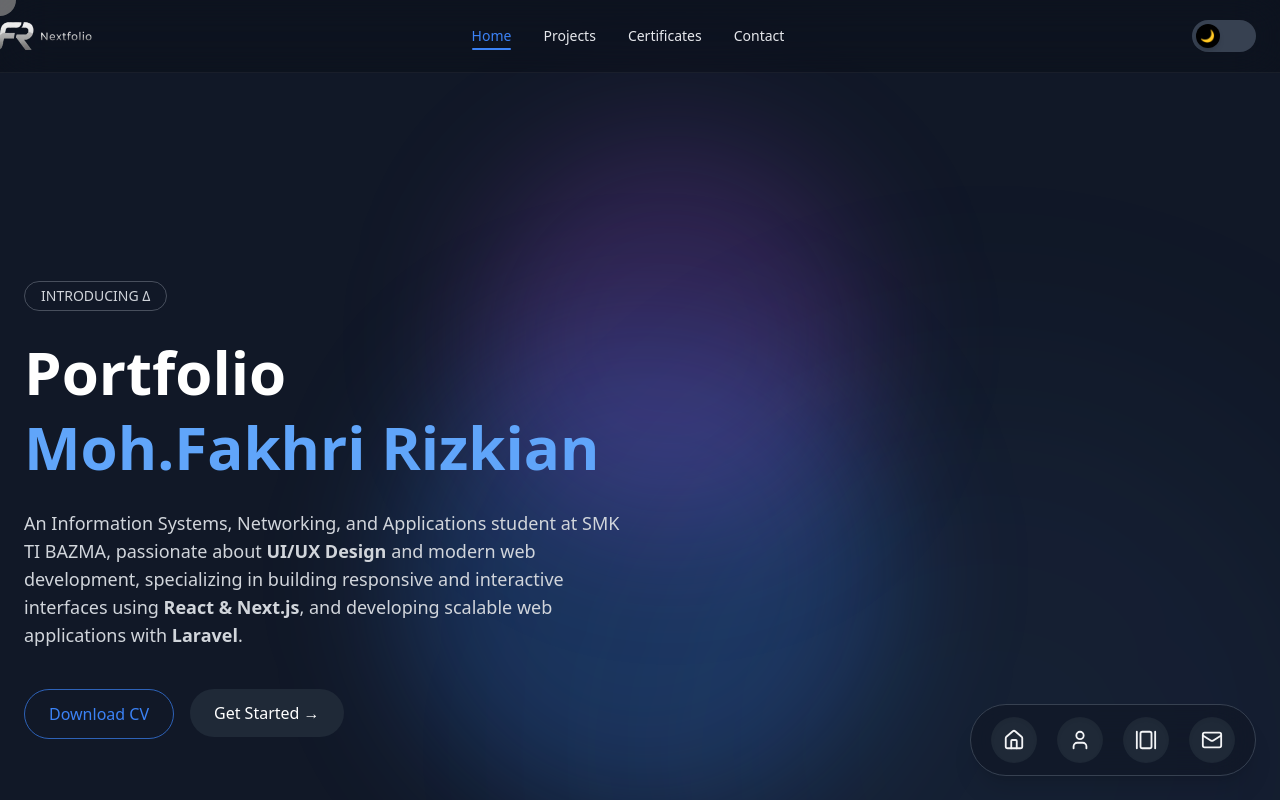
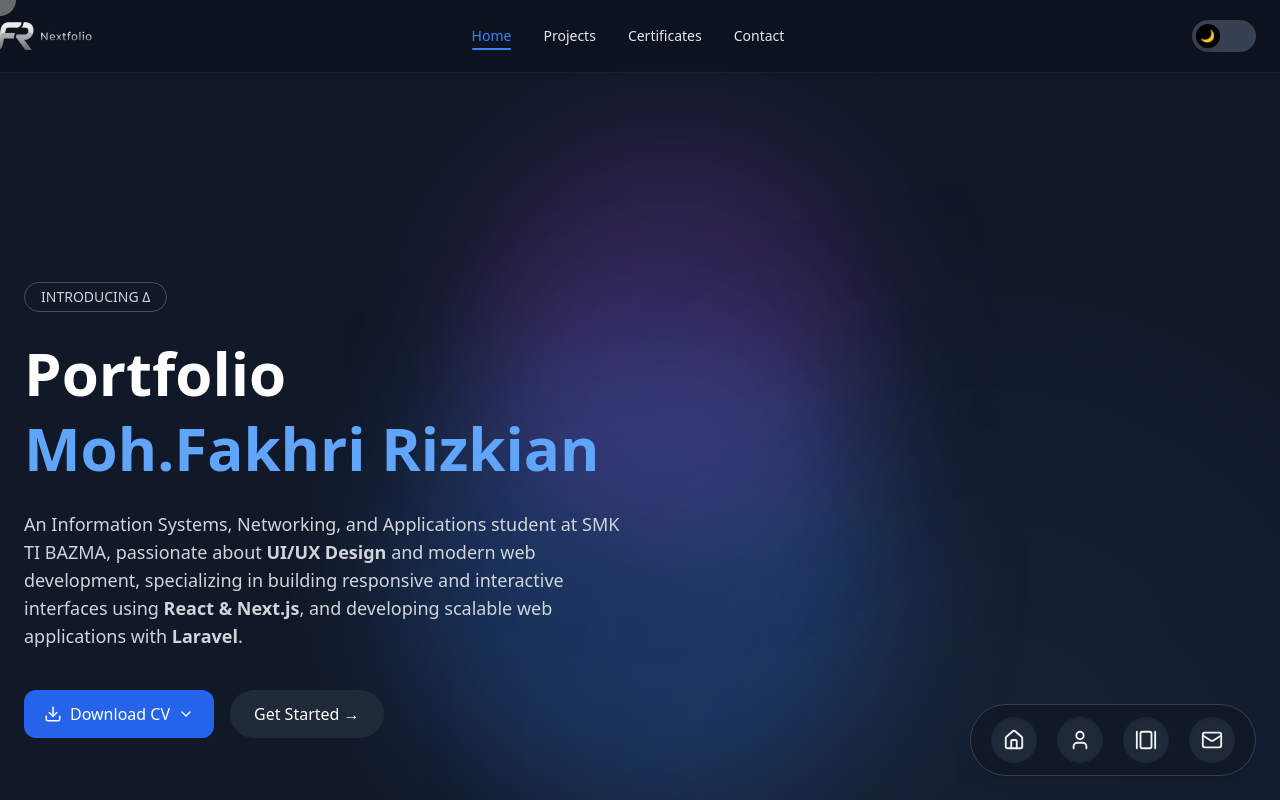
Before and after one commit to FakhriBright/FR-Nextfolio, a Next.js app: page / in a window 1280 px wide. Shown: the top 800 px of the page. Built offline with nearby package versions, Linux system fonts and the light colour scheme.

Commit message:
add EO CV

```diff
--- a/app/page.js
+++ b/app/page.js
@@ -3,6 +3,7 @@ import { motion } from "framer-motion";
 import TransitionProvider from "@/components/TransitionProvider";
 import Link from "next/link";
 import { ScrollProgress } from "@/components/ui/scroll-progress"
+import DownloadCV from "@/components/DownloadCV";
 
 export default function HomePage() {
   return (
@@ -43,15 +44,7 @@ export default function HomePage() {
 
             {/* CTA BUTTONS */}
             <div className="flex gap-4 pt-4">
-            <a href="/cv/fakhri-cv.pdf" download>
-  <motion.button
-    whileHover={{ scale: 1.08 }}
-    whileTap={{ scale: 0.95 }}
-    className="px-6 py-3 rounded-full bg-transparent border border-blue-500/70 text-blue-500 hover:bg-blue-500 hover:text-white transition font-medium"
-  >
-    Download CV
-  </motion.button>
-</a>
+              <DownloadCV />
 
               <Link href="/about">
                 <motion.button
--- /dev/null
+++ b/components/DownloadCV.jsx
@@ -0,0 +1,40 @@
+"use client";
+import { useState } from "react";
+import { ChevronDown, Download } from "lucide-react";
+
+export default function DownloadCV() {
+  const [open, setOpen] = useState(false);
+
+  return (
+    <div className="relative inline-block">
+      <button
+        onClick={() => setOpen(!open)}
+        className="flex items-center gap-2 px-5 py-3 rounded-xl bg-blue-600 text-white font-medium hover:bg-blue-700 transition"
+      >
+        <Download size={18} />
+        Download CV
+        <ChevronDown size={16} />
+      </button>
+
+      {open && (
+        <div className="absolute mt-2 w-56 rounded-xl border border-gray-700 bg-slate-900 shadow-xl overflow-hidden z-50">
+          <a
+            href="/cv/web-developer-cv.pdf"
+            download
+            className="block px-4 py-3 text-sm text-white hover:bg-slate-800 transition"
+          >
+            CV Web Developer
+          </a>
+
+          <a
+            href="/cv/event-organizer-cv.pdf"
+            download
+            className="block px-4 py-3 text-sm text-white hover:bg-slate-800 transition"
+          >
+            CV Event Organizer
+          </a>
+        </div>
+      )}
+    </div>
+  );
+}
```
Also changed, not shown: 2 other files (tests, documents, lock files or other folders).
